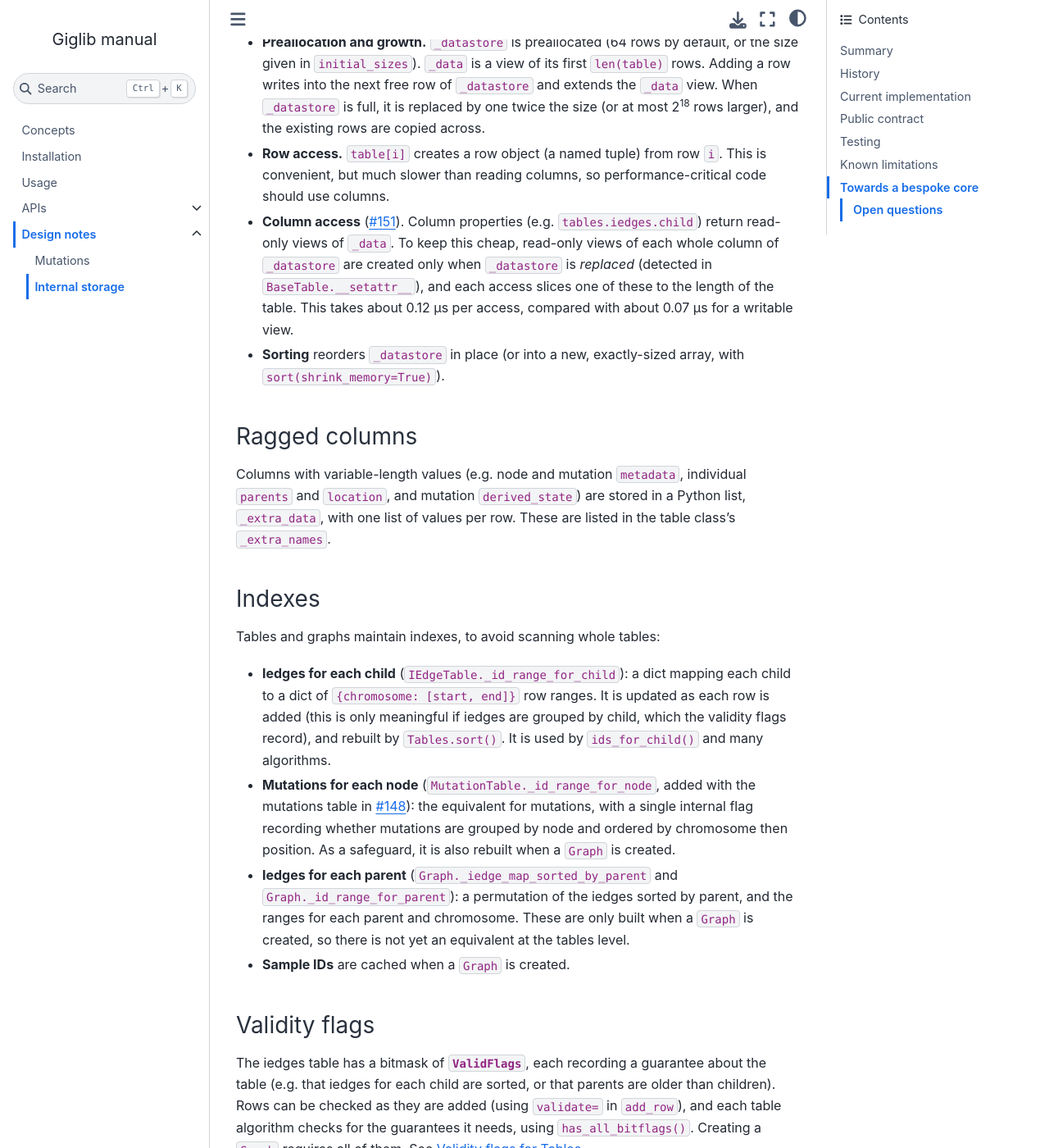
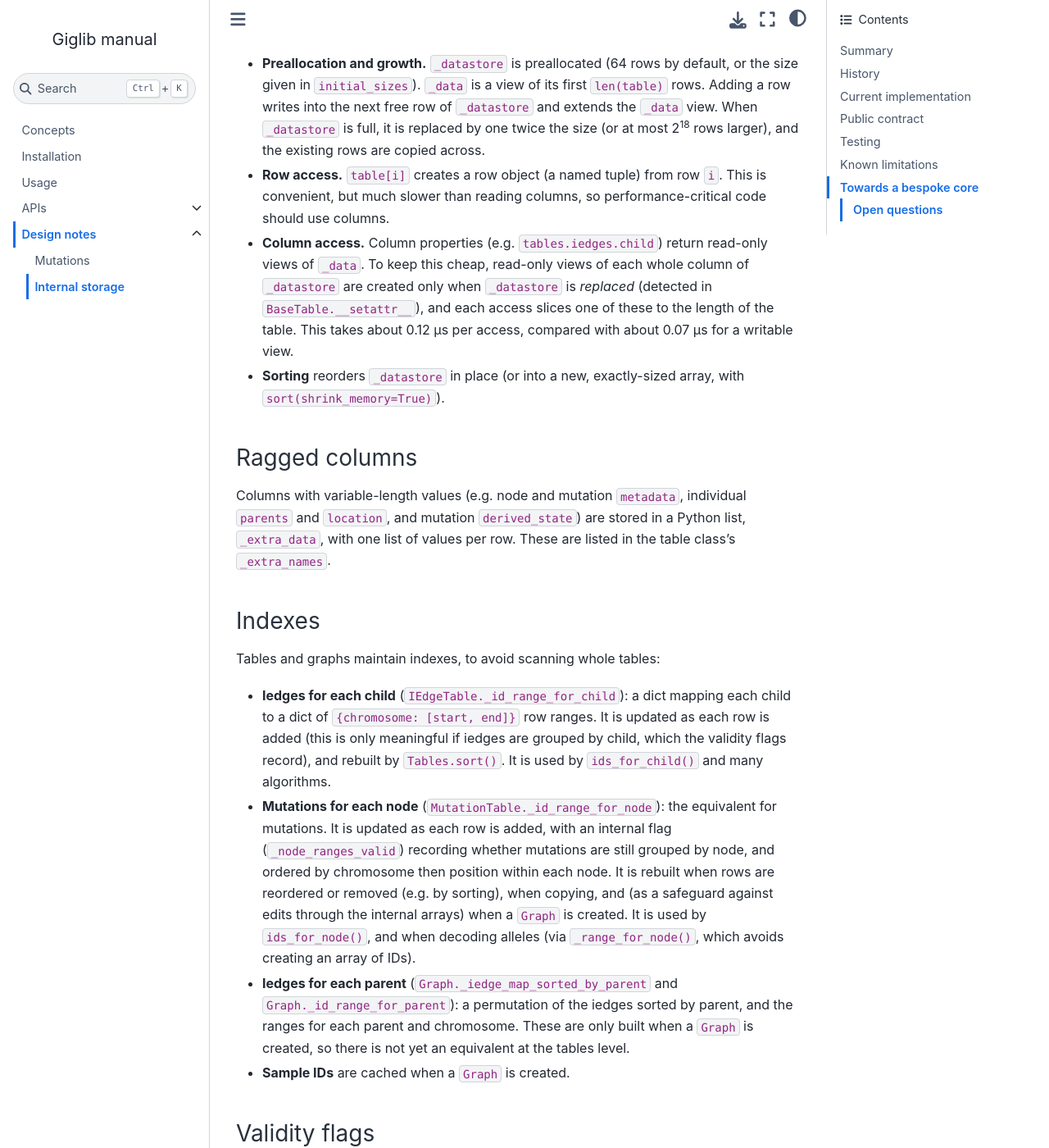
Before and after one commit to hyanwong/giglib, a Jupyter Book: the page built from docs/design/storage.md, in a window 1280 px wide and 1400 px high, scrolled down 1609 px. Shown: the whole window at 82% size. Built offline with Jupyter Book 1.0.4 settings and Sphinx 7.4.7 and the Sphinx Book theme 1.1.4, drawn with Linux system fonts in a browser that asks for light colours; some of the changed text lies outside the part shown.

Commit message:
Move mutation-index tests to test_implementation, and update storage note
Now that the mutations table and read-only columns are merged, move the
test of _range_for_node into test_implementation.py, use the public API
instead of _subset, and describe the mutations index as it now is.

Co-Authored-By: Claude Opus 5.5 <noreply@anthropic.com>

```diff
--- a/docs/design/storage.md
+++ b/docs/design/storage.md
@@ -42,8 +42,10 @@ The storage has been rewritten several times, mainly for speed in forward simula
    cheap and columns are numpy arrays without copying. Initial sizes can be given when
    creating tables (e.g. when converting from _tskit_, where they are known), and chromosome
    columns use `int16` to save space. Sorting became in-place (April 2024).
-4. **Read-only columns** (November 2026, {pr}`151`). Column accessors return read-only views, so that
-   indexes and validity flags cannot be silently invalidated by editing a column (see below).
+4. **Mutations and read-only columns** (November 2026). A mutations table was added
+   ({pr}`148`), with an index of the mutations for each node. Column accessors were then
+   made to return read-only views ({pr}`151`, and {pr}`150` for mutations), so that indexes
+   and validity flags cannot be silently invalidated by editing a column (see below).
 
 ## Current implementation
 
@@ -62,9 +64,8 @@ some exceptions (e.g. `float64` for times, `uint32` for flags, and `int16` for c
 - **Row access.** `table[i]` creates a row object (a named tuple) from row `i`. This is
   convenient, but much slower than reading columns, so performance-critical code should use
   columns.
-- **Column access** ({pr}`151`). Column properties (e.g. `tables.iedges.child`) return
-  read-only views of
-  `_data`. To keep this cheap, read-only views of each whole column of `_datastore` are created
+- **Column access.** Column properties (e.g. `tables.iedges.child`) return read-only views
+  of `_data`. To keep this cheap, read-only views of each whole column of `_datastore` are created
   only when `_datastore` is *replaced* (detected in `BaseTable.__setattr__`), and each access
   slices one of these to the length of the table. This takes about 0.12 µs per access,
   compared with about 0.07 µs for a writable view.
@@ -85,10 +86,13 @@ Tables and graphs maintain indexes, to avoid scanning whole tables:
   dict of `{chromosome: [start, end]}` row ranges. It is updated as each row is added (this is
   only meaningful if iedges are grouped by child, which the validity flags record), and rebuilt
   by `Tables.sort()`. It is used by `ids_for_child()` and many algorithms.
-- **Mutations for each node** (`MutationTable._id_range_for_node`, added with the mutations
-  table in {pr}`148`): the equivalent for mutations, with a single internal flag recording whether mutations are grouped by node and
-  ordered by chromosome then position. As a safeguard, it is also rebuilt when a `Graph` is
-  created.
+- **Mutations for each node** (`MutationTable._id_range_for_node`): the equivalent for
+  mutations. It is updated as each row is added, with an internal flag
+  (`_node_ranges_valid`) recording whether mutations are still grouped by node, and ordered
+  by chromosome then position within each node. It is rebuilt when rows are reordered or
+  removed (e.g. by sorting), when copying, and (as a safeguard against edits through the
+  internal arrays) when a `Graph` is created. It is used by `ids_for_node()`, and when
+  decoding alleles (via `_range_for_node()`, which avoids creating an array of IDs).
 - **Iedges for each parent** (`Graph._iedge_map_sorted_by_parent` and
   `Graph._id_range_for_parent`): a permutation of the iedges sorted by parent, and the ranges
   for each parent and chromosome. These are only built when a `Graph` is created, so there is
```
Also changed, not shown: 2 other files.
